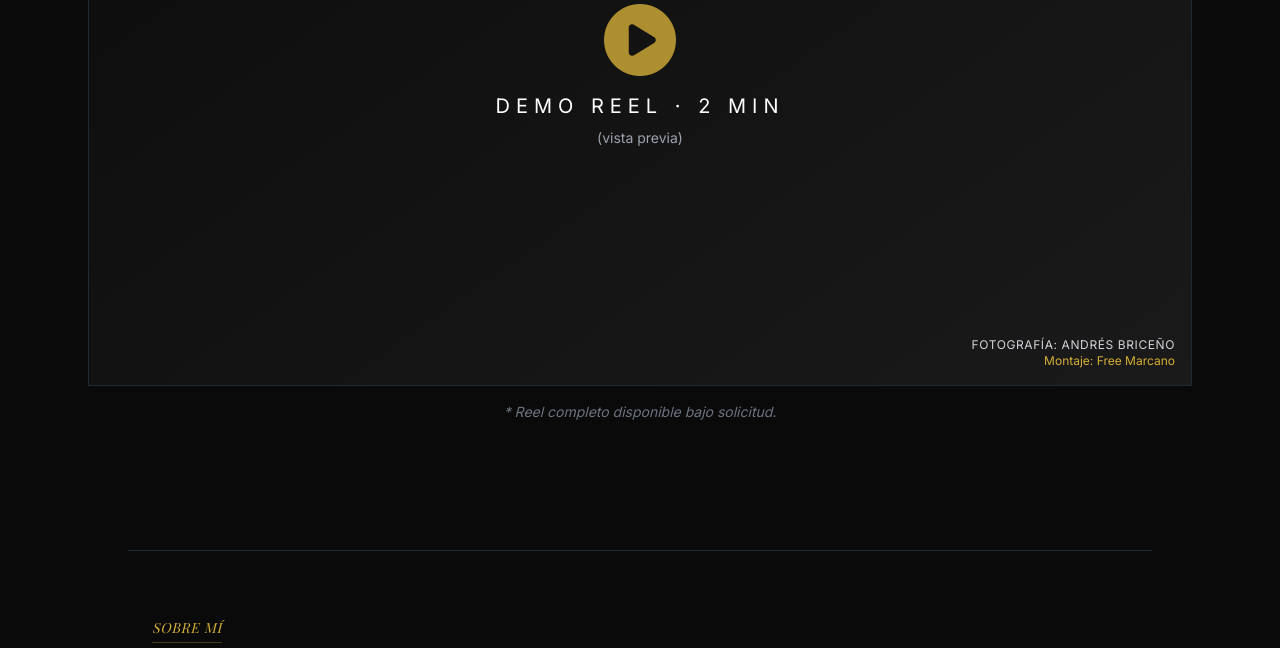
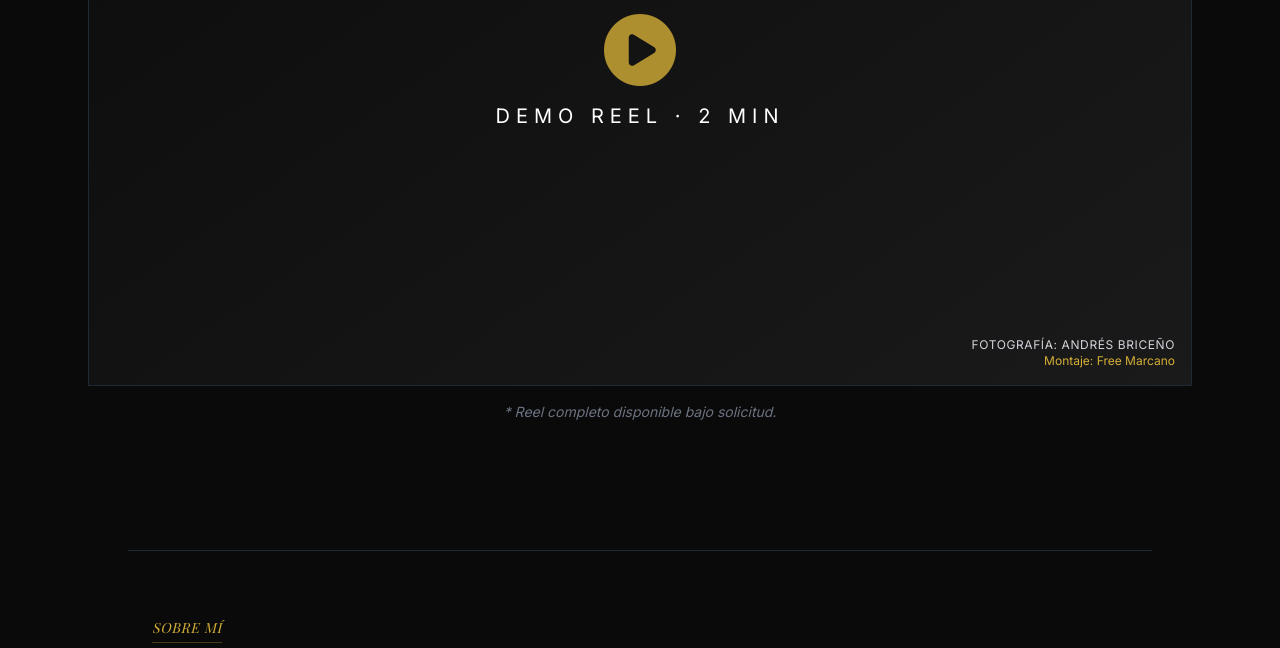
Before and after one commit to luisazuaje/FreeMarcano, a plain HTML site: page index.html in a window 1280 px wide. Shown: the part 1340-1988 px from the top of the page. Drawn offline with nearby package versions, Linux system fonts and the light colour scheme.

Commit message:
Update index.html

```diff
--- a/index.html
+++ b/index.html
@@ -139,7 +139,7 @@
                     class="fas fa-circle-play text-6xl md:text-7xl text-[#D4AF37] opacity-80 group-hover:opacity-100 transition-opacity mb-4"></i>
                 <span class="text-white text-lg md:text-xl uppercase tracking-[0.3em] text-center px-4">DEMO REEL · 2
                     MIN</span>
-                <span class="text-gray-400 text-sm mt-2">(vista previa)</span>
+                <span class="text-gray-400 text-sm mt-2"></span>
             </div>
             <!-- Texto tipo créditos superpuesto en la esquina inferior derecha -->
             <div class="absolute bottom-4 right-4 text-right">
```
